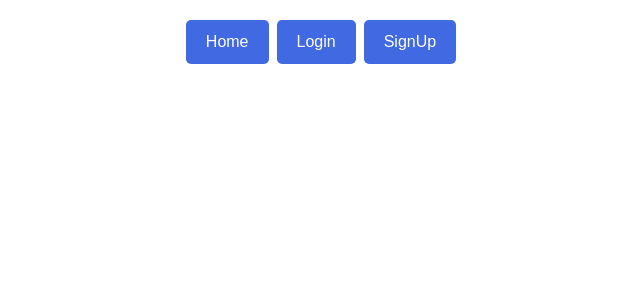
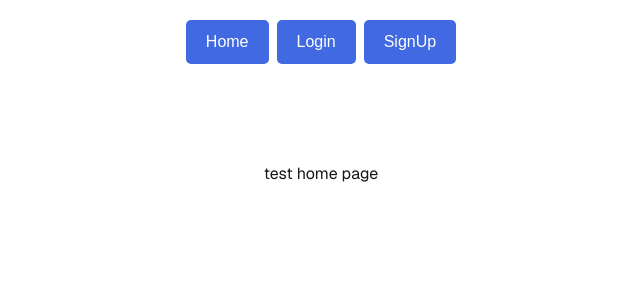
Before and after one commit to dev-sharma16/farm-connect, a Next.js app: page / in a window 1280 px wide. Shown: the top 300 px of the page, without its empty margins (319-959 px from the left). Built offline with nearby package versions, Linux system fonts and the light colour scheme.

Commit message:
add testing text

```diff
--- a/src/app/page.tsx
+++ b/src/app/page.tsx
@@ -3,7 +3,8 @@ import Image from "next/image";
 export default function Home() {
   return (
     <div className="grid grid-rows-[20px_1fr_20px] items-center justify-items-center min-h-screen p-8 pb-20 gap-16 sm:p-20 font-[family-name:var(--font-geist-sans)]">
-
+         <h1>test home page
+         </h1>
     </div>
   );
 }
```
